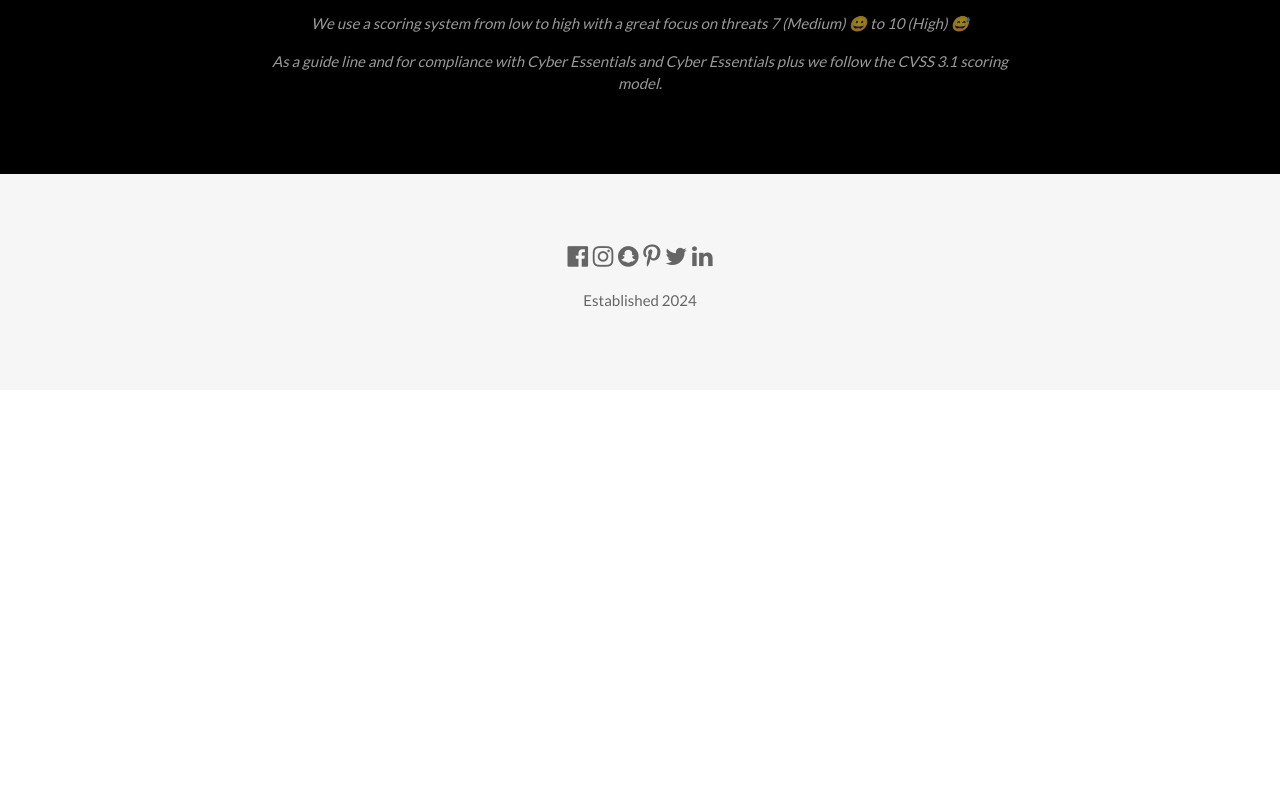
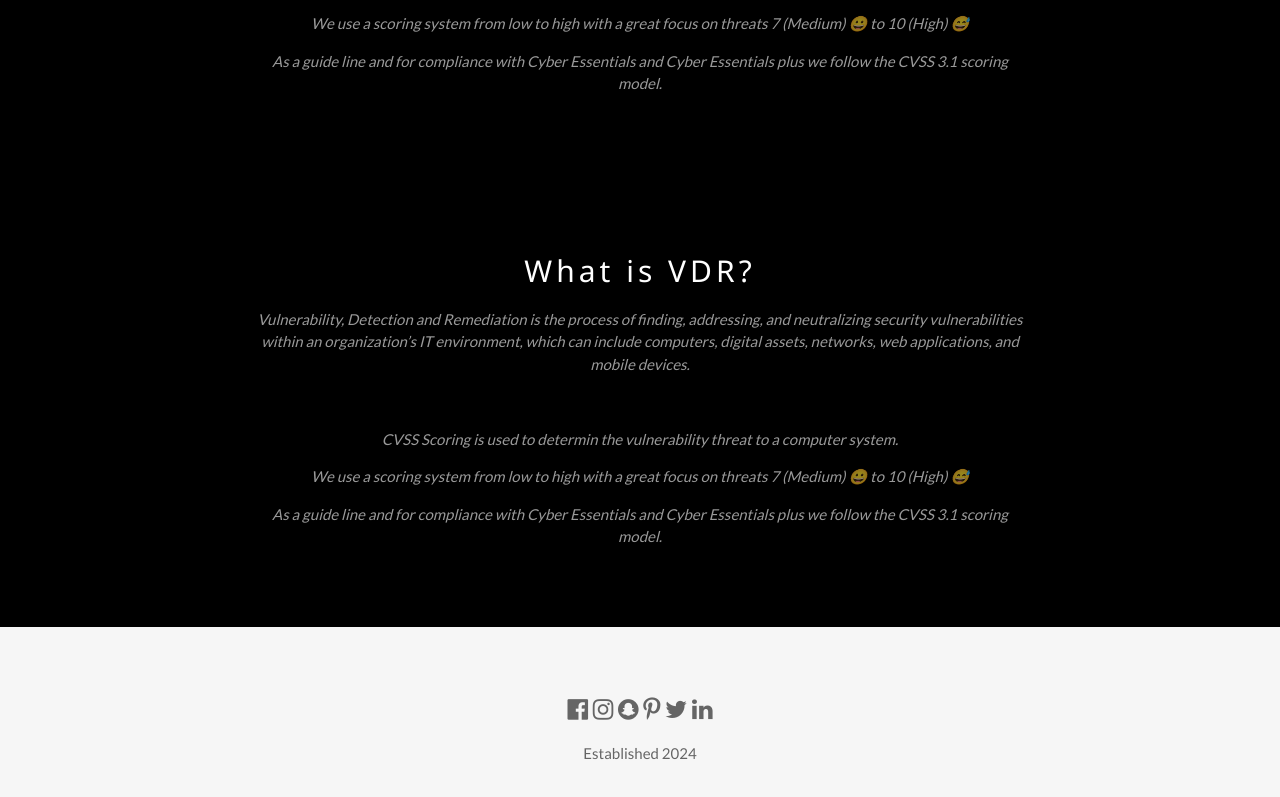
Before and after one commit to grant871/Vorto-Fitness, a plain HTML site: page index.html in a window 1280 px wide. Shown: the part 1430-2227 px from the top of the page. Before the commit the page ends 1820 px from the top, so only its background shows below. Drawn offline with nearby package versions, Linux system fonts and the light colour scheme.

Commit message:
Update index.html

```diff
--- a/index.html
+++ b/index.html
@@ -130,6 +130,19 @@ tr:nth-child(even) {
     </div>
     </div>
 
+<!-- VDR Section -->
+  <div class="w3-black" id="instagram">
+    <div class="w3-container w3-content w3-padding-64" style="max-width:800px">
+      <h2 class="w3-wide w3-center">What is VDR?</h2>
+      <p class="w3-opacity w3-center"><i>Vulnerability, Detection and Remediation is the process of finding, addressing, and neutralizing security vulnerabilities within an organization’s IT environment,
+        which can include computers, digital assets, networks, web applications, and mobile devices.</i></p>
+      <br>
+      <p class="w3-opacity w3-center"><i>CVSS Scoring is used to determin the vulnerability threat to a computer system.</i></p>
+      <p class="w3-opacity w3-center"><i>We use a scoring system from low to high with a great focus on threats 7 (Medium) &#128512 to 10 (High) &#128517 </i></p>
+      <p class="w3-opacity w3-center"><i>As a guide line and for compliance with Cyber Essentials and Cyber Essentials plus we follow the CVSS 3.1 scoring model.</i></p>
+    </div>
+    </div>
+
 <!-- End Page Content -->
 
 
```
